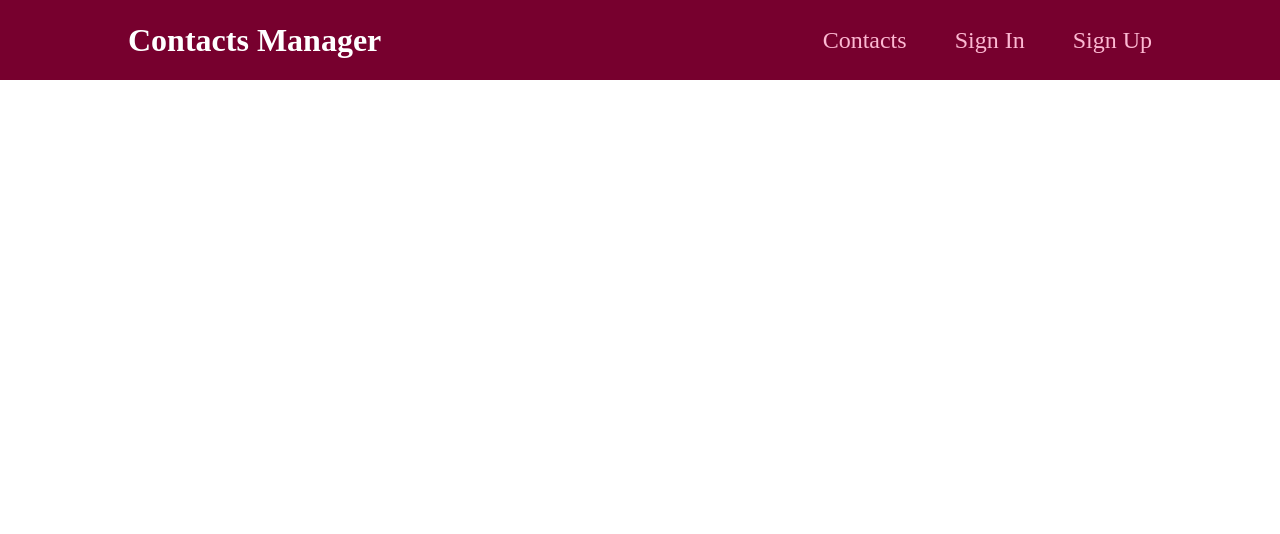
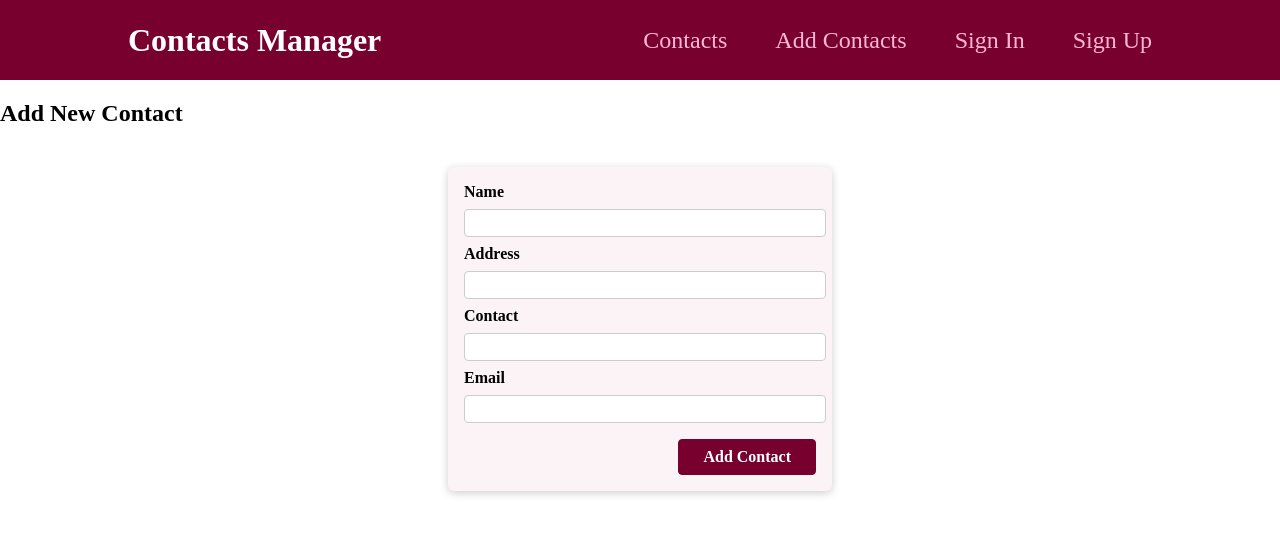
Before and after one commit to sujal7/final-project-frontend, a React (Create React App) app: page /add-contacts in a window 1280 px wide. Shown: the top 534 px of the page. Built offline with nearby package versions, Linux system fonts and the light colour scheme.

Commit message:
Add route to add contact into the database

```diff
--- a/src/App.jsx
+++ b/src/App.jsx
@@ -4,6 +4,7 @@ import Layout from './components/layout/Layout';
 import SignUp from './pages/user/SignUp';
 import SignIn from './pages/user/SignIn';
 import AllContacts from './pages/contacts/AllContacts';
+import AddContacts from './pages/contacts/AddContacts';
 
 function App() {
   return (
@@ -13,6 +14,7 @@ function App() {
           <Route path="/signup" element={<SignUp />} />
           <Route path="/signin" element={<SignIn />} />
           <Route path="/contacts" element={<AllContacts />} />
+          <Route path="/add-contacts" element={<AddContacts />} />
         </Routes>
       </Layout>
     </div>
--- /dev/null
+++ b/src/components/contacts/AddContactForm.jsx
@@ -0,0 +1,55 @@
+import { useRef } from 'react';
+
+import Card from '../common/ui/Card';
+
+import classes from './AddContactForm.module.css';
+
+export default function AddContactForm(props) {
+  const nameInputRef = useRef();
+  const addressInputRef = useRef();
+  const phoneInputRef = useRef();
+  const emailInputRef = useRef();
+
+  function submitHandler(event) {
+    event.preventDefault();
+    const enteredName = nameInputRef.current.value;
+    const enteredAddress = addressInputRef.current.value;
+    const enteredContact = phoneInputRef.current.value;
+    const enteredEmail = emailInputRef.current.value;
+
+    const formData = {
+      name: enteredName,
+      address: enteredAddress,
+      phone: parseInt(enteredContact),
+      email: enteredEmail,
+    };
+
+    props.onAddContacts(formData);
+  }
+
+  return (
+    <Card>
+      <form className={classes.form} onSubmit={submitHandler}>
+        <div className={classes.control}>
+          <label htmlFor="name">Name</label>
+          <input type="text" required id="name" ref={nameInputRef} />
+        </div>
+        <div className={classes.control}>
+          <label htmlFor="address">Address</label>
+          <input type="text" required id="address" ref={addressInputRef} />
+        </div>
+        <div className={classes.control}>
+          <label htmlFor="phone">Contact</label>
+          <input type="number" required id="phone" ref={phoneInputRef} />
+        </div>
+        <div className={classes.control}>
+          <label htmlFor="email">Email</label>
+          <input type="email" required id="email" ref={emailInputRef} />
+        </div>
+        <div className={classes.actions}>
+          <button>Add Contact</button>
+        </div>
+      </form>
+    </Card>
+  );
+}
--- /dev/null
+++ b/src/components/contacts/AddContactForm.module.css
@@ -0,0 +1,45 @@
+.form {
+  padding: 1rem;
+}
+
+.control {
+  margin-bottom: 0.5rem;
+}
+
+.control label {
+  display: block;
+  font-weight: bold;
+  margin-bottom: 0.5rem;
+}
+
+.control input,
+.control textarea {
+  display: block;
+  font: inherit;
+  border-radius: 4px;
+  border: 1px solid #ccc;
+  padding: 0.25rem;
+  width: 100%;
+}
+
+.actions {
+  margin-top: 1rem;
+  text-align: right;
+}
+
+.actions button {
+  font: inherit;
+  cursor: pointer;
+  background-color: #77002e;
+  color: white;
+  padding: 0.5rem 1.5rem;
+  border: 1px solid #77002e;
+  border-radius: 4px;
+  font-weight: bold;
+}
+
+.actions button:hover,
+.actions button:active {
+  background-color: #a50e48;
+  border-color: #a50e48;
+}
--- a/src/components/contacts/ContactsList.jsx
+++ b/src/components/contacts/ContactsList.jsx
@@ -8,6 +8,7 @@ export default function ContactsList(props) {
     <ul className={classes.list}>
       {props.contacts.map((contact) => (
         <ContactItem
+          key={contact._id}
           id={contact._id}
           name={contact.name}
           phone={contact.phone}
--- a/src/components/layout/MainNavigation.jsx
+++ b/src/components/layout/MainNavigation.jsx
@@ -13,6 +13,9 @@ export default function MainNavigation() {
             <Link to="/contacts">Contacts</Link>
           </li>
           <li>
+            <Link to="/add-contacts">Add Contacts</Link>
+          </li>
+          <li>
             <Link to="/signin">Sign In</Link>
           </li>
           <li>
--- /dev/null
+++ b/src/pages/contacts/AddContacts.jsx
@@ -0,0 +1,31 @@
+import React from 'react';
+import { useNavigate } from 'react-router-dom';
+
+import AddContactForm from '../../components/contacts/AddContactForm';
+
+export default function AddContacts() {
+  const navigate = useNavigate();
+
+  function addContactsHandler(formData) {
+    fetch('http://localhost:5000/contacts', {
+      method: 'POST',
+      body: JSON.stringify(formData),
+      headers: {
+        'Content-Type': 'application/json',
+      },
+    })
+      .then(() => {
+        navigate('/contacts', { replace: true });
+      })
+      .catch((err) => {
+        console.log(err);
+      });
+  }
+
+  return (
+    <section>
+      <h1>Add New Contact</h1>
+      <AddContactForm onAddContacts={addContactsHandler} />
+    </section>
+  );
+}
```
